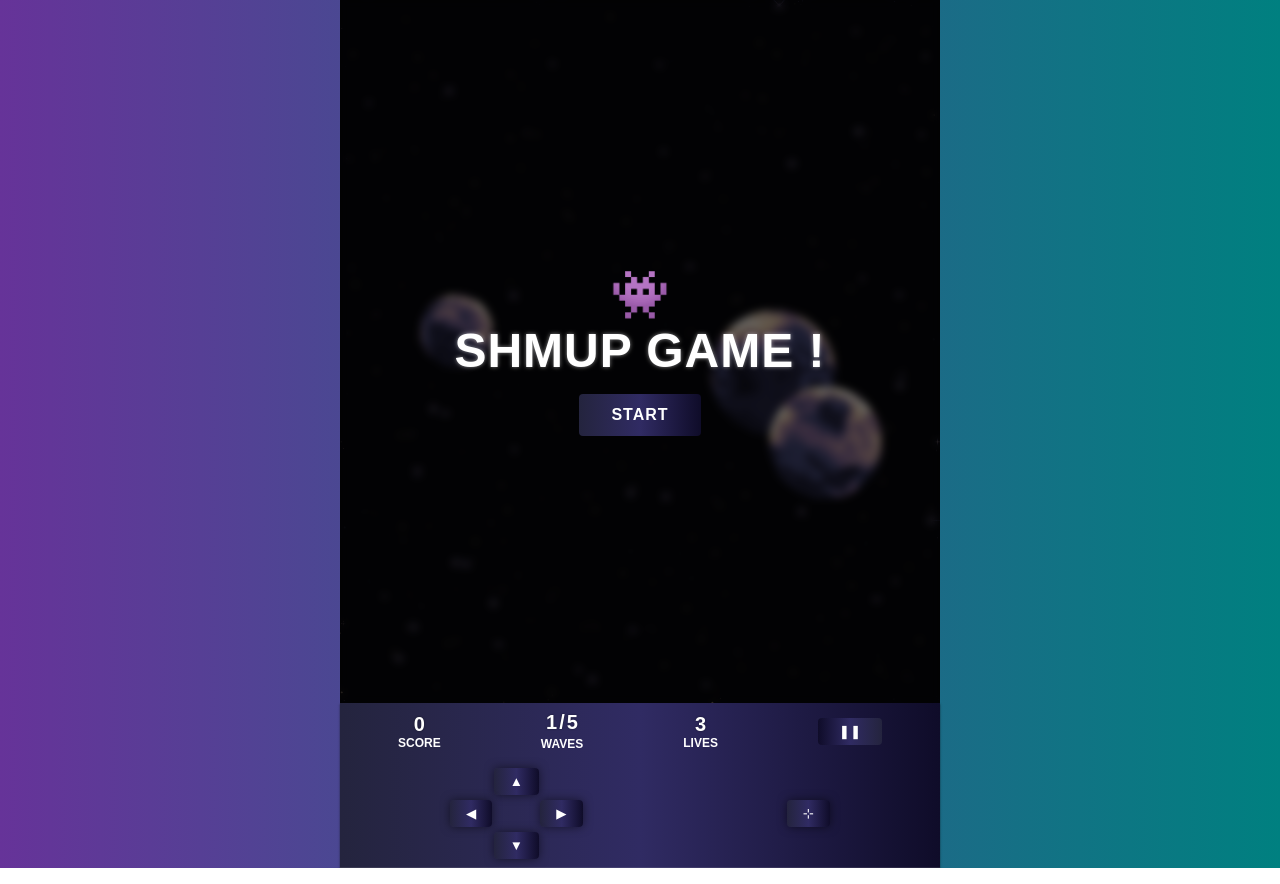
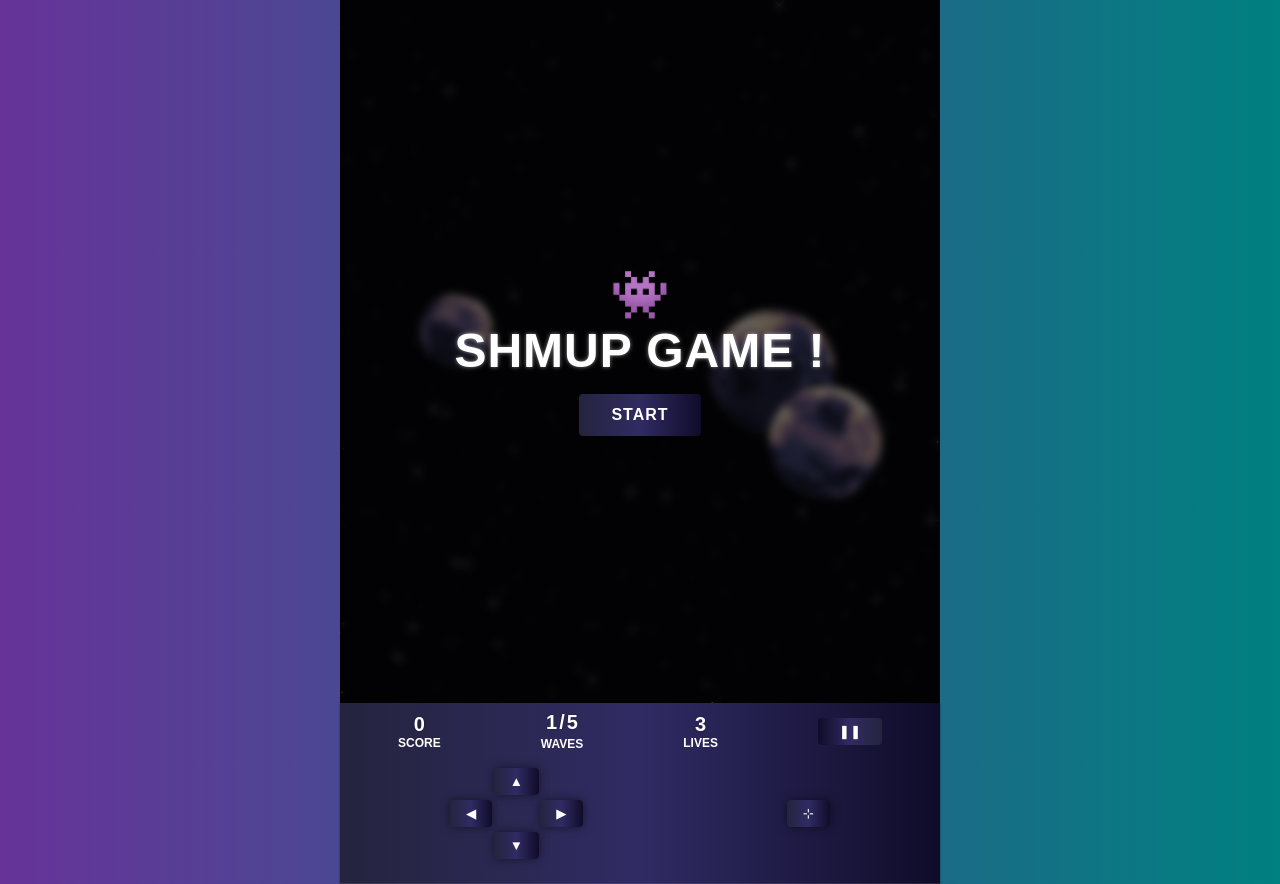
Before and after one commit to lyrarod/shmup-game, a website with bundled scripts: page index.html in a window 1280 px wide. Built offline with nearby package versions, Linux system fonts and the light colour scheme.

Commit message:
css buttons fix

```diff
--- a/style.css
+++ b/style.css
@@ -166,8 +166,8 @@ main {
   display: flex;
   align-items: center;
   justify-content: space-around;
-  margin-top: 1rem;
   user-select: none;
+  padding-block: 1rem;
 }
 #buttons button {
   padding: 0.375rem 1rem;
```
